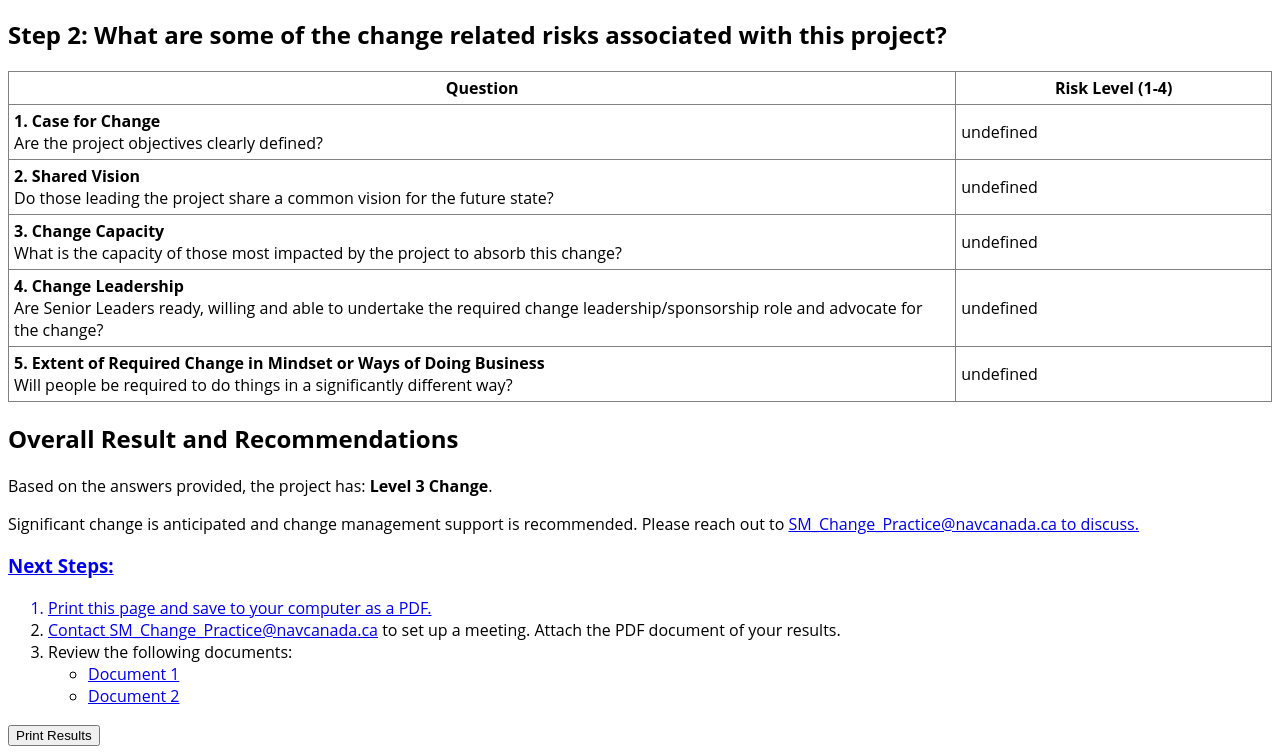
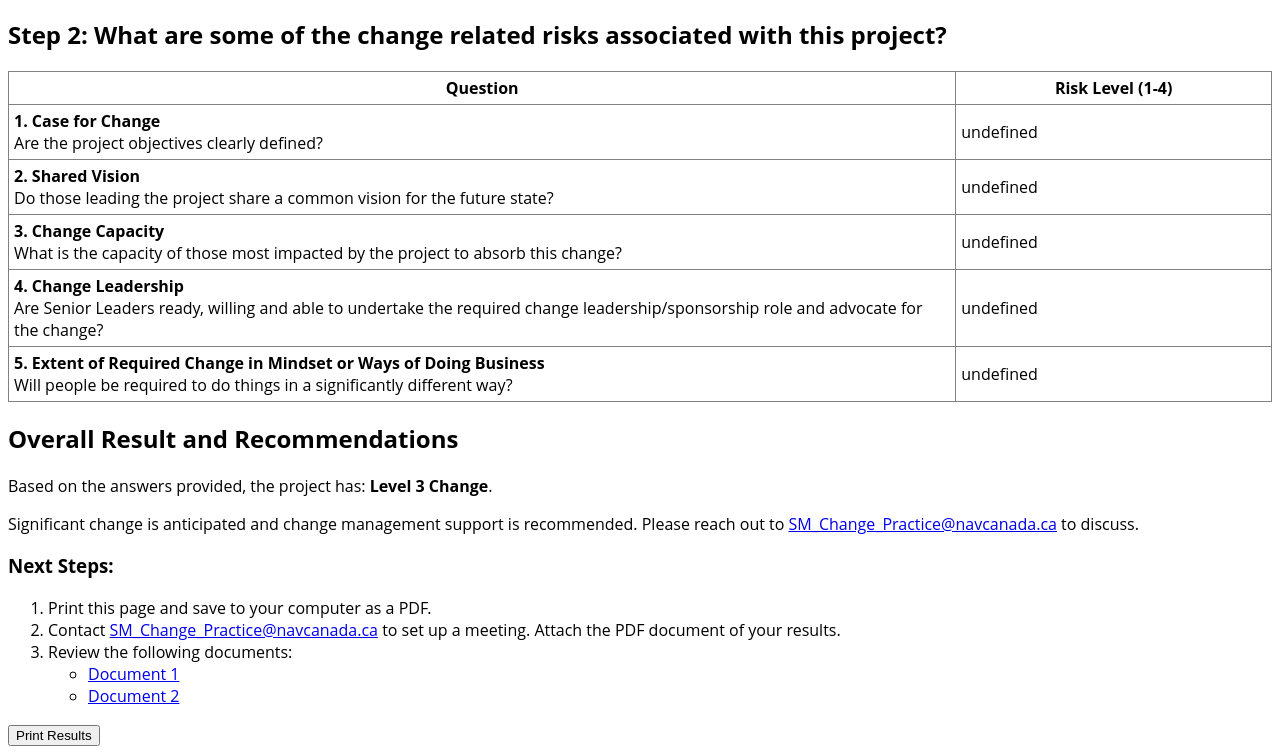
Before and after one commit to canadianjennifer/NAV_v3, a plain HTML site: page story_content/external_files/highchange.html in a window 1280 px wide. Shown: the part 640-1394 px from the top of the page. Drawn offline with Linux system fonts and the light colour scheme.

Commit message:
Update highchange.html

```diff
--- a/story_content/external_files/highchange.html
+++ b/story_content/external_files/highchange.html
@@ -213,7 +213,7 @@ Will people be required to do things in a significantly different way?
 
 <h2>Overall Result and Recommendations</h2>
 <p>Based on the answers provided, the project has: <b>Level 3 Change</b>.</p>
-<p>Significant change is anticipated and change management support is recommended. Please reach out to <a href="mailto:SM_Change_Practice@navcanada.ca">SM_Change_Practice@navcanada.ca to discuss.</p>
+<p>Significant change is anticipated and change management support is recommended. Please reach out to <a href="mailto:SM_Change_Practice@navcanada.ca">SM_Change_Practice@navcanada.ca</a> to discuss.</p>
 <h3>Next Steps:</h3>
 <ol>
 <li>Print this page and save to your computer as a PDF.</li>
```
